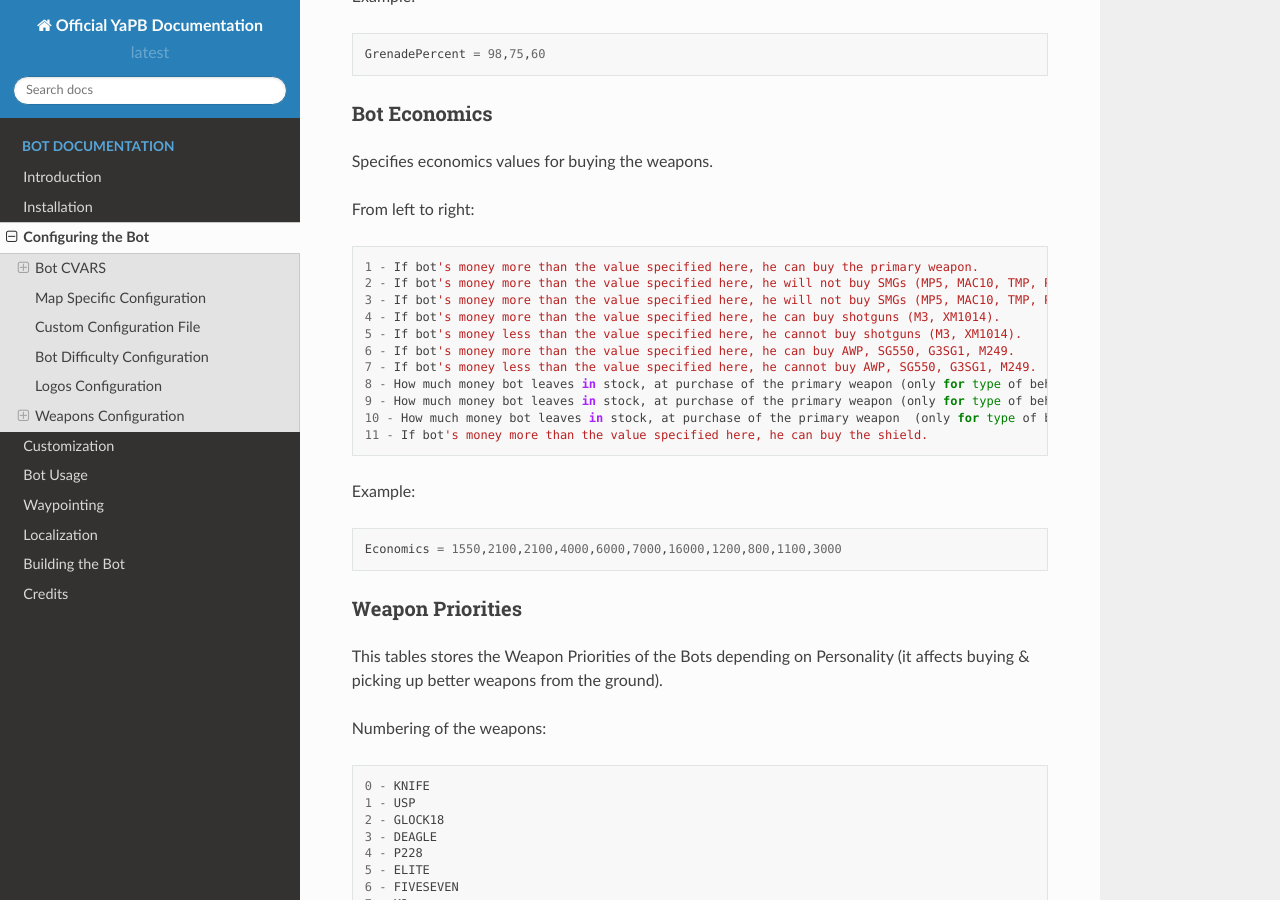
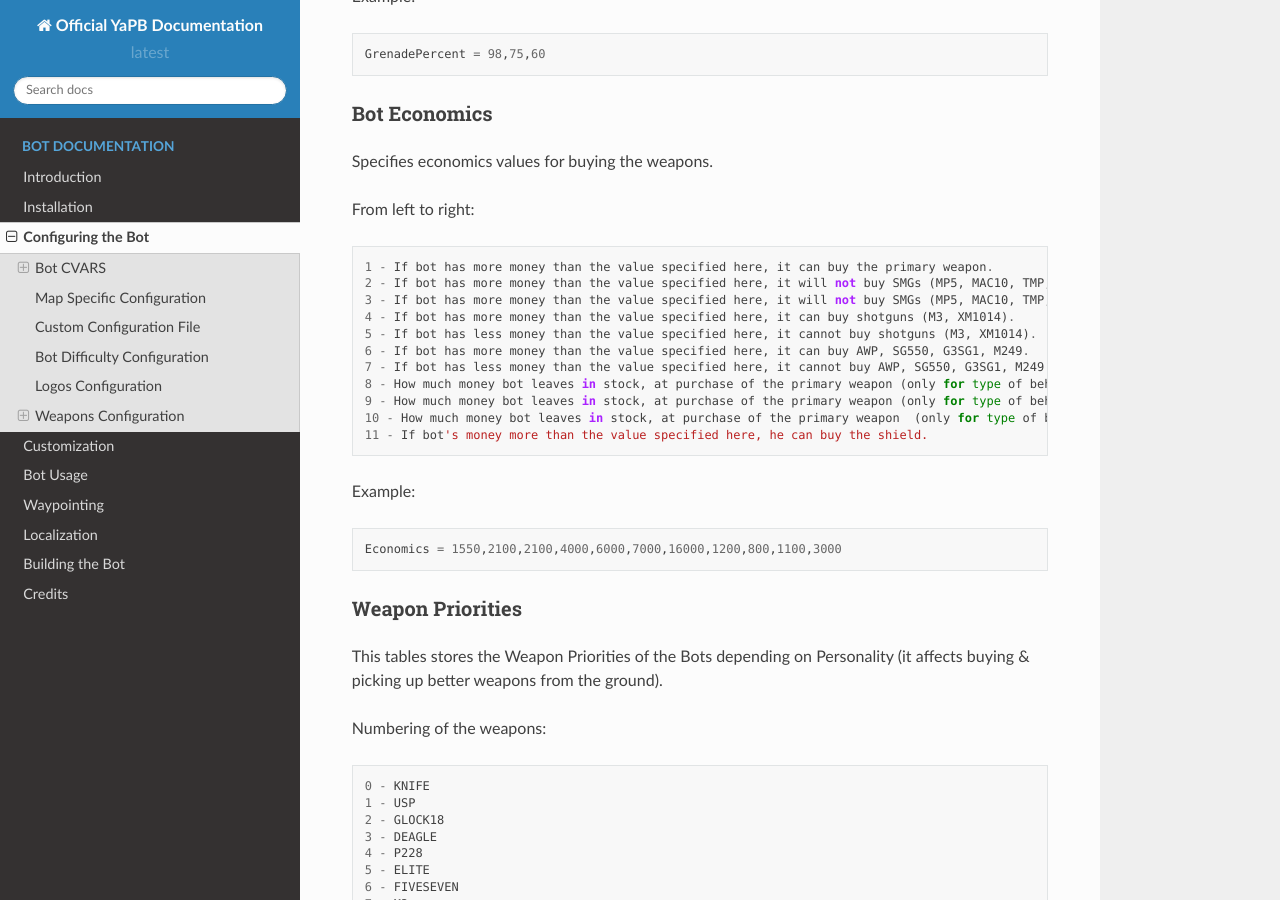
Before and after one commit to yapb/docs, a Sphinx documentation site: the page built from docs/configuring.rst, in a window 1280 px wide and 900 px high, scrolled down 21596 px. Built offline with Sphinx 7.4.7 and the Read the Docs theme 2.0.0, drawn with Linux system fonts in a browser that asks for light colours.

Commit message:
configuring: grammar corrections
Bot is an inanimate object, so the word "it" is used instead of "he".

```diff
--- a/docs/configuring.rst
+++ b/docs/configuring.rst
@@ -1037,13 +1037,13 @@ Specifies economics values for buying the weapons.
 
 From left to right::
 
-    1 - If bot's money more than the value specified here, he can buy the primary weapon.
-    2 - If bot's money more than the value specified here, he will not buy SMGs (MP5, MAC10, TMP, P90, UMP45, SCOUT) (only for CTs) (+ 8/9/10)
-    3 - If bot's money more than the value specified here, he will not buy SMGs (MP5, MAC10, TMP, P90, UMP45, SCOUT) (only for Ts) (+ 8/9/10))
-    4 - If bot's money more than the value specified here, he can buy shotguns (M3, XM1014).
-    5 - If bot's money less than the value specified here, he cannot buy shotguns (M3, XM1014).
-    6 - If bot's money more than the value specified here, he can buy AWP, SG550, G3SG1, M249.
-    7 - If bot's money less than the value specified here, he cannot buy AWP, SG550, G3SG1, M249.
+    1 - If bot has more money than the value specified here, it can buy the primary weapon.
+    2 - If bot has more money than the value specified here, it will not buy SMGs (MP5, MAC10, TMP, P90, UMP45, SCOUT) (only for CTs) (+ 8/9/10)
+    3 - If bot has more money than the value specified here, it will not buy SMGs (MP5, MAC10, TMP, P90, UMP45, SCOUT) (only for Ts) (+ 8/9/10))
+    4 - If bot has more money than the value specified here, it can buy shotguns (M3, XM1014).
+    5 - If bot has less money than the value specified here, it cannot buy shotguns (M3, XM1014).
+    6 - If bot has more money than the value specified here, it can buy AWP, SG550, G3SG1, M249.
+    7 - If bot has less money than the value specified here, it cannot buy AWP, SG550, G3SG1, M249.
     8 - How much money bot leaves in stock, at purchase of the primary weapon (only for type of behaviour - Normal)
     9 - How much money bot leaves in stock, at purchase of the primary weapon (only for type of behaviour - Rusher).
     10 - How much money bot leaves in stock, at purchase of the primary weapon  (only for type of behaviour - Careful).
```
